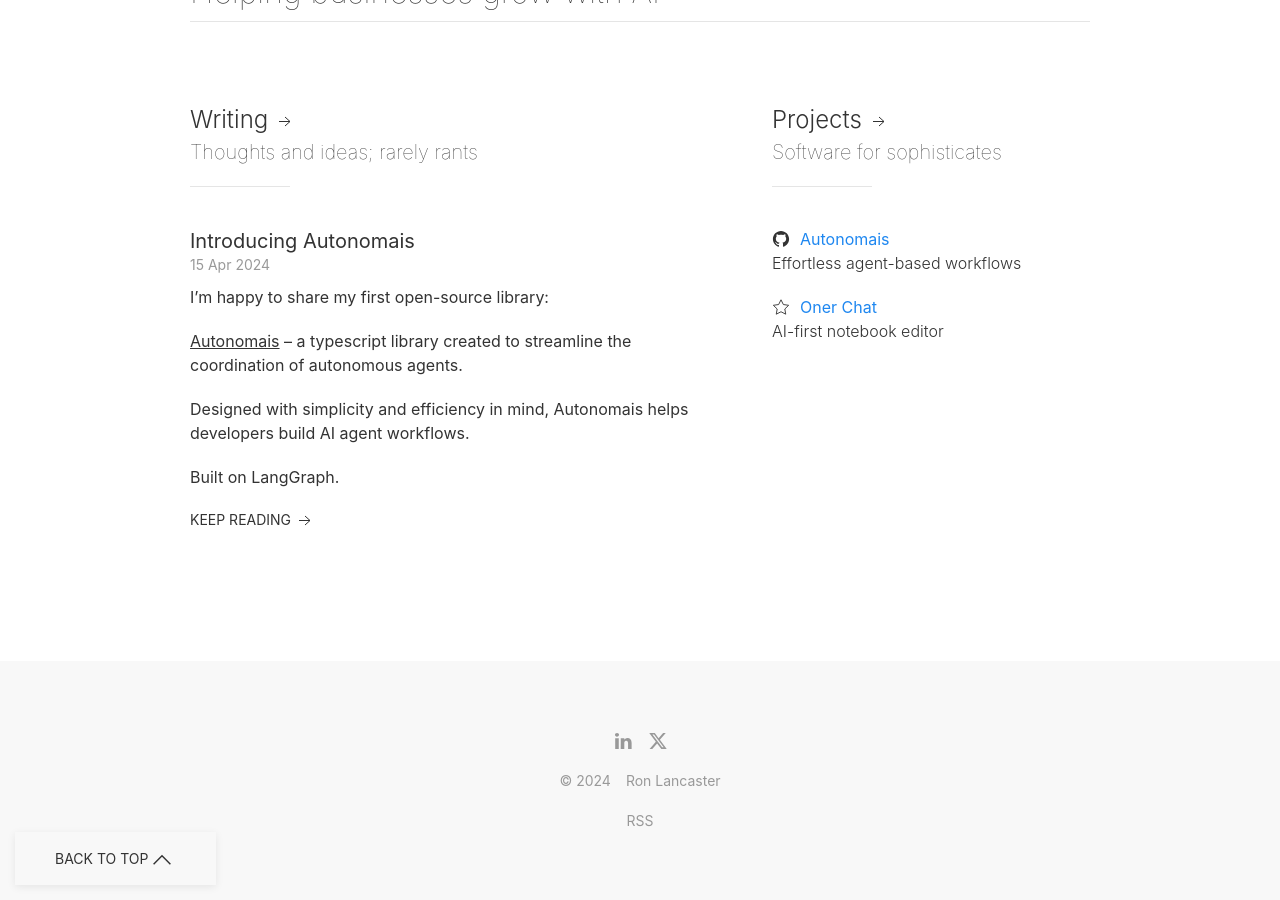
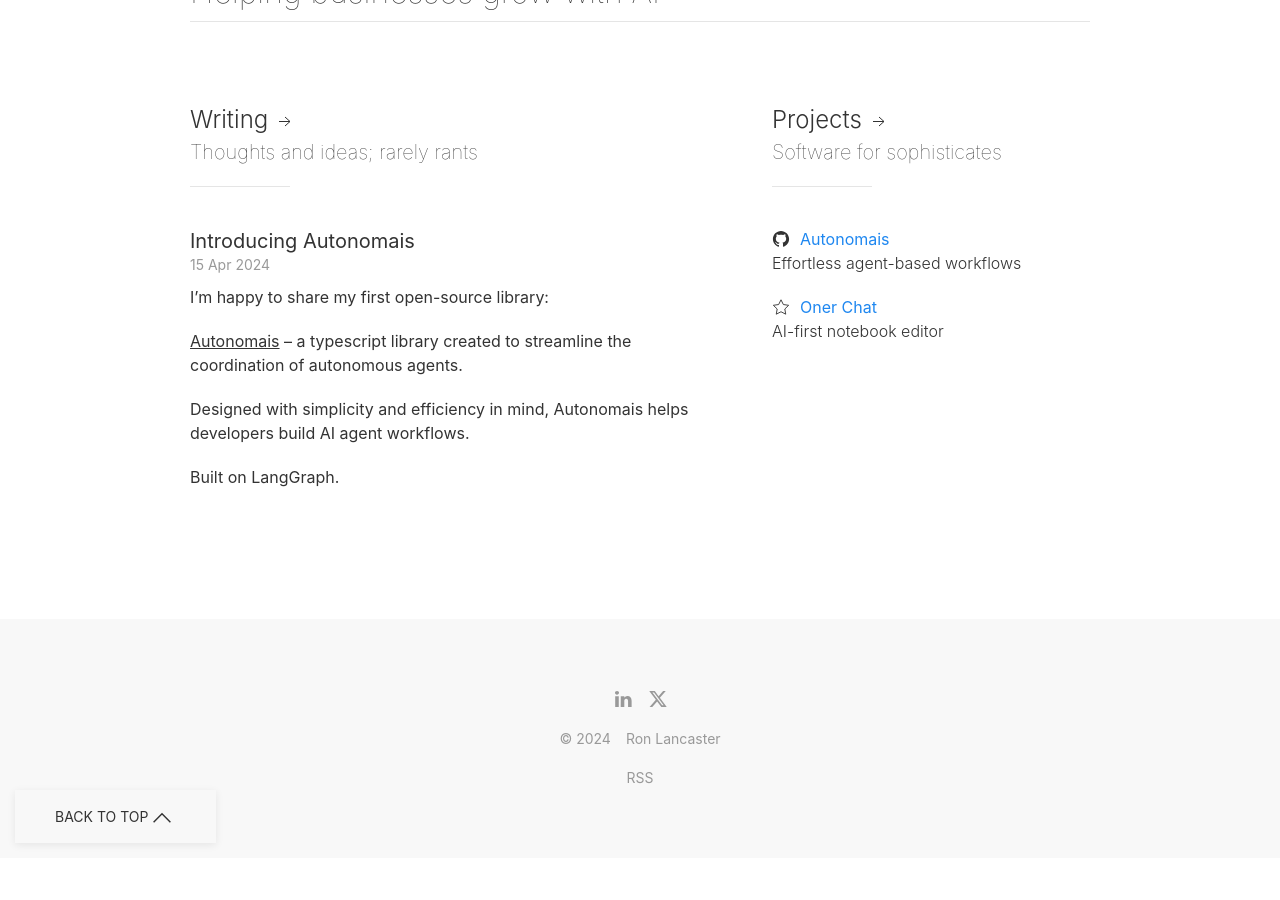
Before and after one commit to nyvyn/nyvyn.github.io, a Jekyll site: the page built from _pages/index.markdown, in a window 1280 px wide and 900 px high, scrolled down 617 px. Built offline with Jekyll 4.4.1, drawn with Linux system fonts in a browser that asks for light colours; after the commit the page ends 1475 px from its top, so only the background shows below that.

Commit message:
Update condition for "Keep reading" button
The condition for displaying the "Keep reading" button has been updated. Specifically, the logic has been adjusted to be less restrictive. Instead of requiring both `include.full` to be false and `post.content` to contain `site.excerpt_separator`, the new logic displays the button when either of these conditions is met.

```diff
--- a/_includes/post.html
+++ b/_includes/post.html
@@ -18,7 +18,7 @@
 
     <div class="uk-link-text">{{ include.content }}</div>
 
-    {% unless include.full and post.content contains site.excerpt_separator %}
+    {% unless include.full or not post.content contains site.excerpt_separator %}
     <a class="uk-button uk-button-text uk-margin-top" href="{{ include.url }}">
         Keep reading <span data-uk-icon="arrow-right"></span>
     </a>
```
